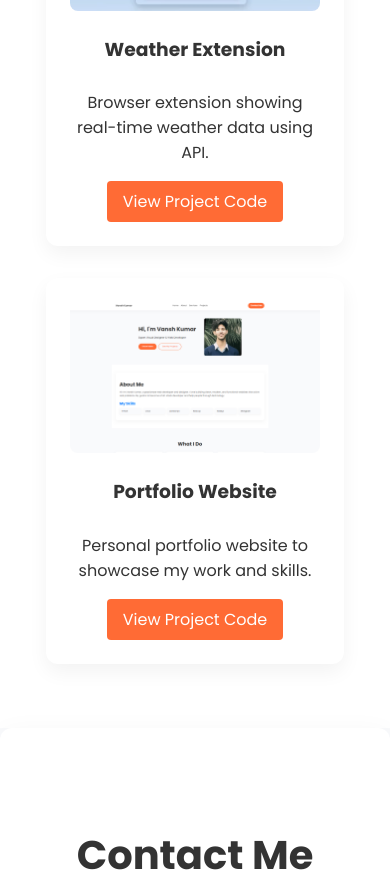
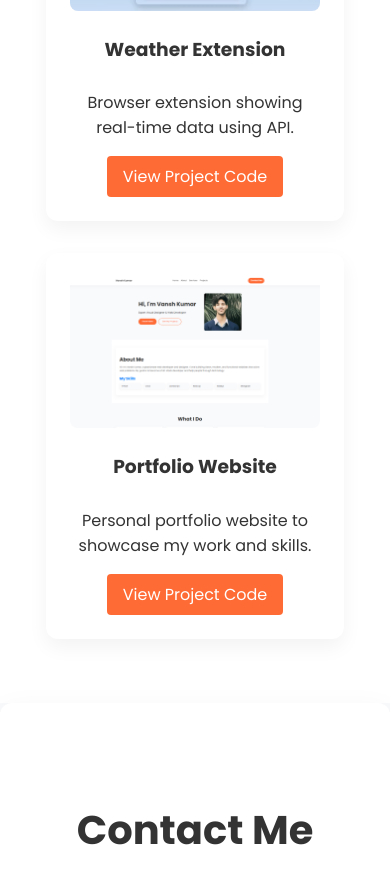
Before and after one commit to vansh-222/My-portfolio, a React (Create React App) app: page / in a window 390 px wide. Shown: the part 3676-4563 px from the top of the page. Built offline with nearby package versions, Linux system fonts and the light colour scheme.

Commit message:
Updated styling and fixed responsiveness

```diff
--- a/src/components/Project.js
+++ b/src/components/Project.js
@@ -18,7 +18,7 @@ export default function Project() {
           <div className="project-card">
             <img src="/photo-3.png" alt="Weather Extension" className="project-img" />
             <h3>Weather Extension</h3>
-            <p>Browser extension showing real-time weather data using API.</p>
+            <p>Browser extension showing real-time data using API.</p>
             <a href="https://github.com/vansh-222/summer-school-online-day-5" target="_blank" rel="noopener noreferrer">
               View Project Code
             </a>
```
